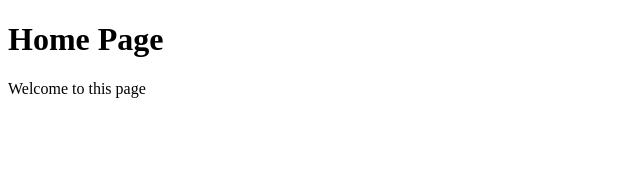
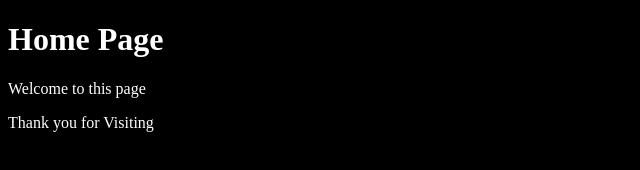
Before and after one commit to marsellrumayauw/learn-html-css, a plain HTML site: page index.html in a window 1280 px wide. Shown: the whole page, without its empty margins (0-640 px from the left). Drawn offline with Linux system fonts and the light colour scheme.

Commit message:
style.css

```diff
--- a/index.html
+++ b/index.html
@@ -2,9 +2,11 @@
 <html>
     <head>
         <title>Home - SaCode</title>
+        <link rel="stylesheet" href="style.css">
     </head>
     <body>
         <h1>Home Page</h1>
         <p>Welcome to this page</p>
+        <p>Thank you for Visiting</p>
     </body>
 </html>
--- /dev/null
+++ b/style.css
@@ -0,0 +1,4 @@
+body {
+    background-color: black;
+    color: white;
+}
```
